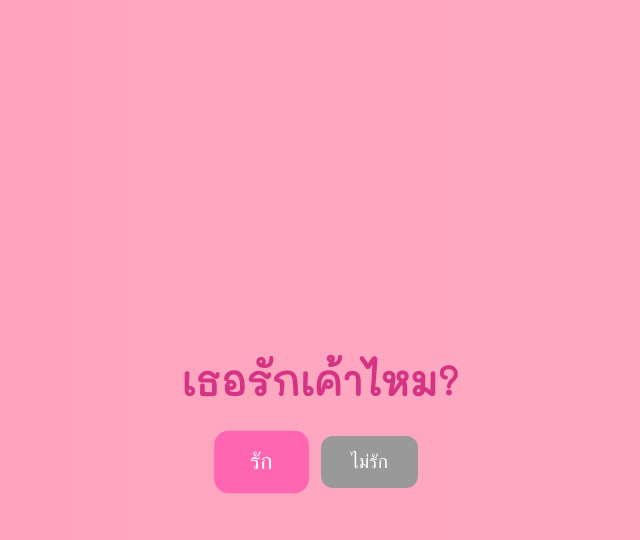
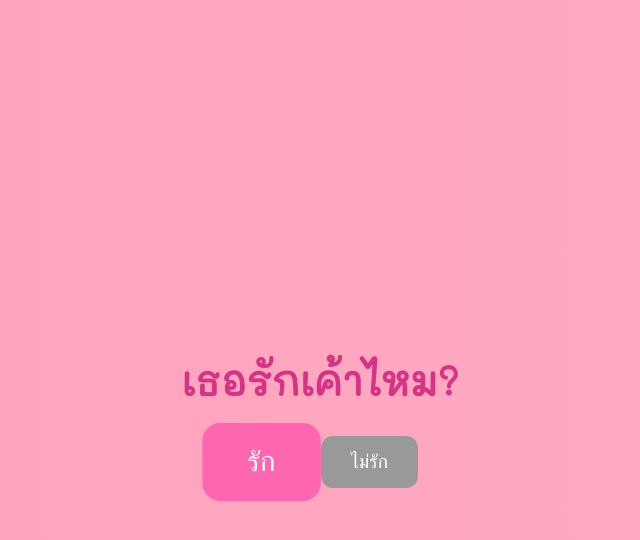
Before and after one commit to takungv/to-my-love, a plain HTML site: page secret.html in a window 1280 px wide. Both pictures are taken after a click on the button "รัก". Shown: the whole page, without its empty margins (320-960 px from the left). Drawn offline with Linux system fonts and the light colour scheme.

Commit message:
Update secret.html

```diff
--- a/secret.html
+++ b/secret.html
@@ -154,7 +154,7 @@
     }
 
     yesBtn.addEventListener("click", () => {
-      yesScale += 0.2;
+      yesScale += 0.5;
       yesBtn.style.transform = `scale(${yesScale})`;
 
       const rect = yesBtn.getBoundingClientRect();
```
